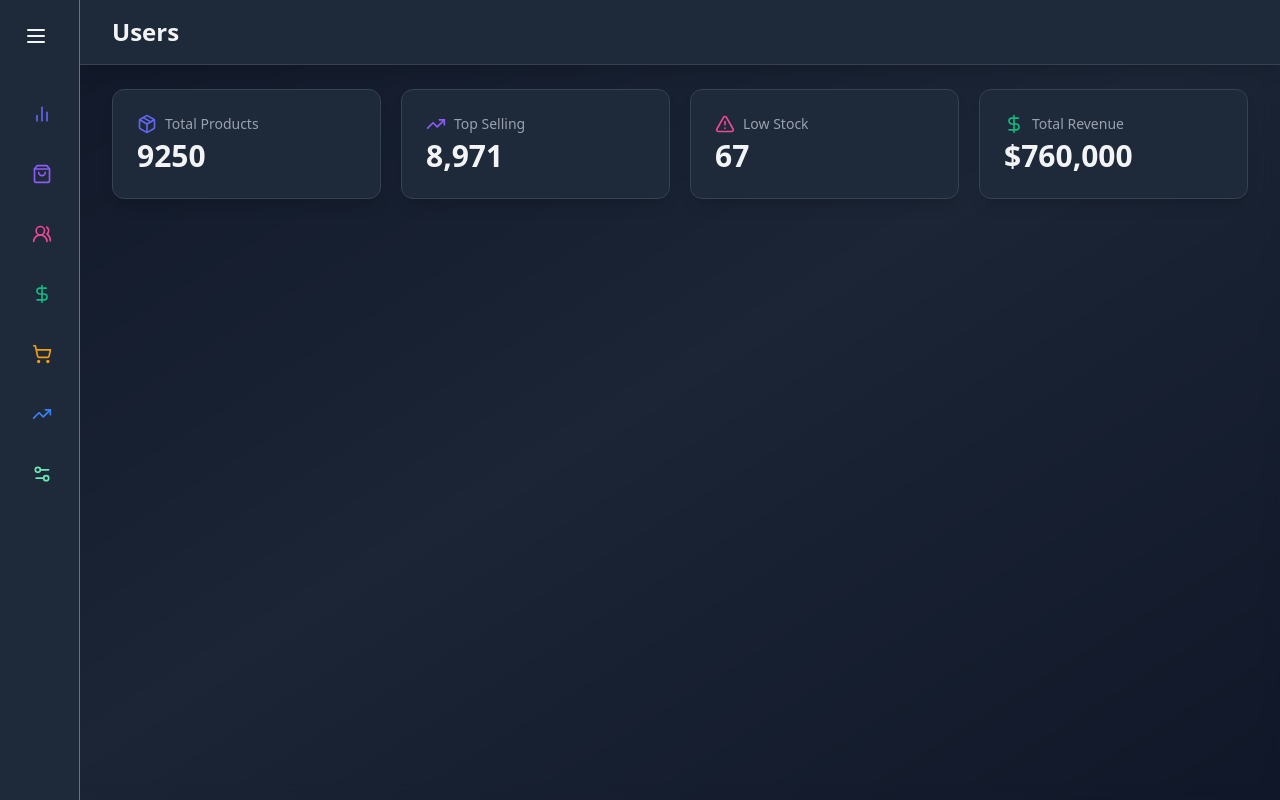
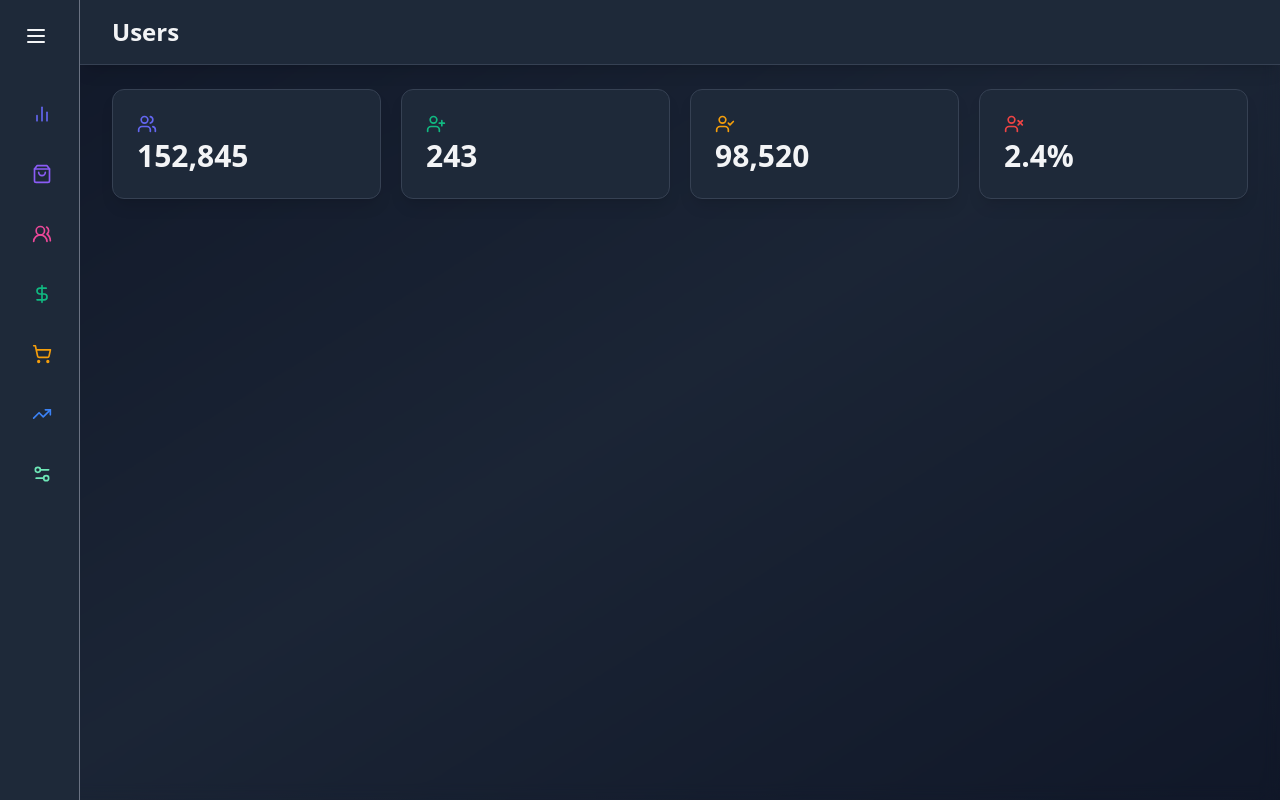
Before and after one commit to HumbleBoyy/Dashboard-Admin-Panel, a React (Vite) app: page /users in a window 1280 px wide. Built offline with nearby package versions, Linux system fonts and the light colour scheme.

Commit message:
New Commit

```diff
--- a/src/pages/Users.jsx
+++ b/src/pages/Users.jsx
@@ -1,6 +1,6 @@
 import React from 'react'
 import { motion } from 'framer-motion';
-import { AlertTriangle, DollarSign, Package,TrendingUp } from "lucide-react";
+import { UserCheck, UserPlus, UsersIcon, UserX } from "lucide-react";
 import StatCard from "../components/StatCard";
 
 const userStats = {
@@ -19,10 +19,20 @@ const Users = () => {
       animate={{opacity:1, y:0}}
       transition={{duration:1}}
      >
-       <StatCard title='Total Products' icon={Package} value='9250' color='#6366F1' />
-       <StatCard title='Top Selling' icon={TrendingUp} value='8,971' color='#8B5CF6' />
-       <StatCard title='Low Stock' icon={AlertTriangle} value='67' color='#EC4899' />
-       <StatCard title='Total Revenue' icon={DollarSign} value='$760,000' color='#10B981' />
+	<StatCard
+						name='Total Users'
+						icon={UsersIcon}
+						value={userStats.totalUsers.toLocaleString()}
+						color='#6366F1'
+					/>
+					<StatCard name='New Users Today' icon={UserPlus} value={userStats.newUsersToday} color='#10B981' />
+					<StatCard
+						name='Active Users'
+						icon={UserCheck}
+						value={userStats.activeUsers.toLocaleString()}
+						color='#F59E0B'
+					/>
+					<StatCard name='Churn Rate' icon={UserX} value={userStats.churnRate} color='#EF4444' />
      </motion.div>
    </main>
  </div>
```
